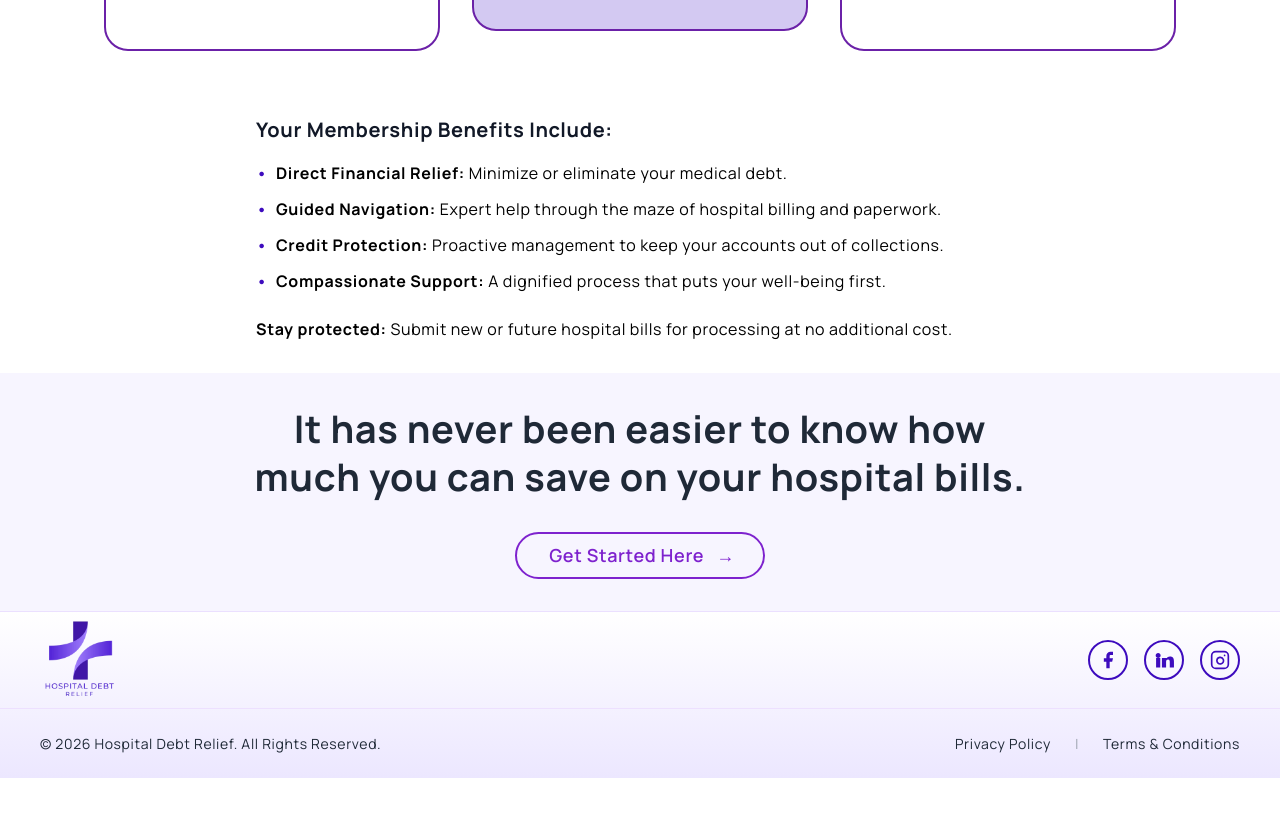
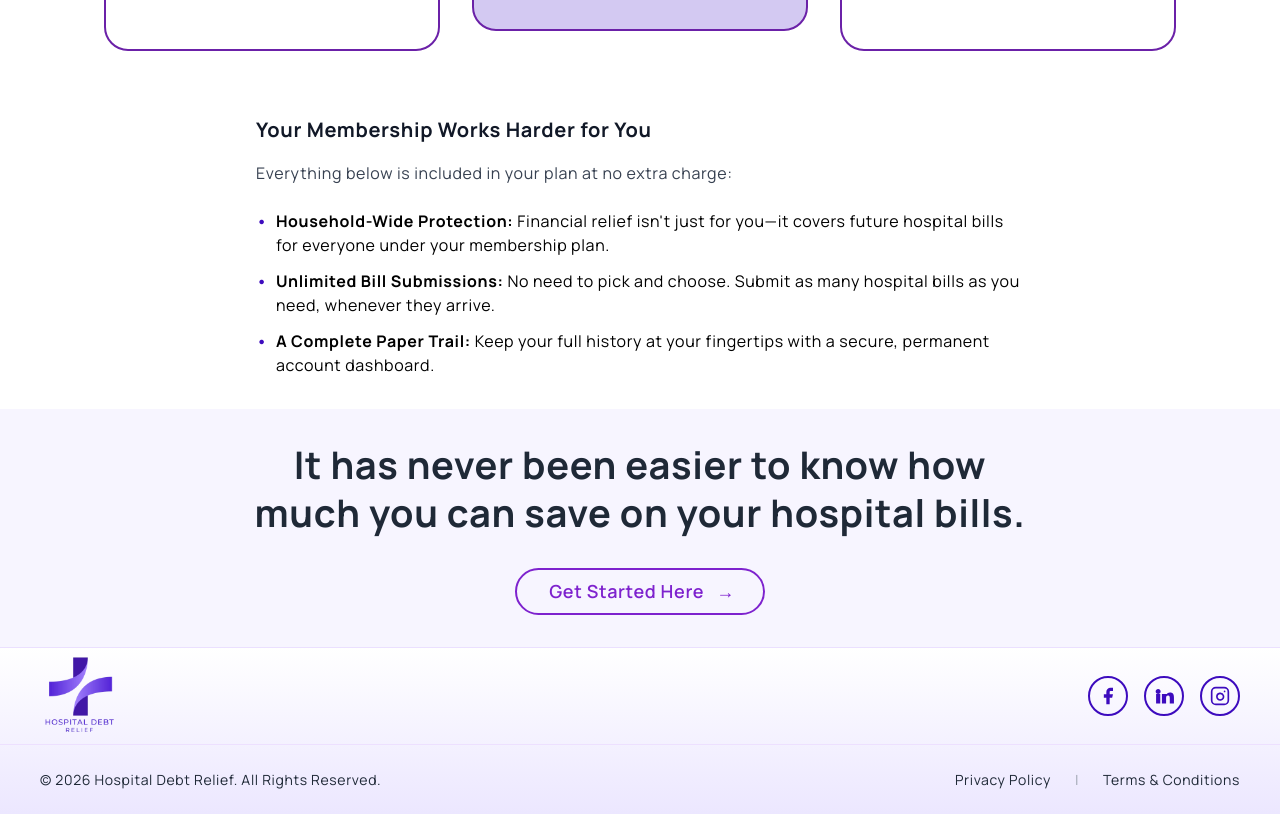
Before and after one commit to Onegreekmyth/Hospital_Debt_Relief_Web, a React (Vite) app: page /plans in a window 1280 px wide. Shown: the part 883-1697 px from the top of the page. Before the commit the page ends 1661 px from the top, so only its background shows below. Built offline with nearby package versions, Linux system fonts and the light colour scheme; no server answers.

Commit message:
Update FAQ and Monthly Plans pages for clarity and improved messaging

```diff
--- a/src/pages/MonthlyPlans.jsx
+++ b/src/pages/MonthlyPlans.jsx
@@ -88,29 +88,25 @@ const MonthlyPlansPage = () => {
           {/* Membership Benefits */}
           <div className="mt-12 md:mt-16 max-w-3xl mx-auto">
             <h2 className="text-[18px] md:text-[20px] font-bold text-gray-900 mb-4">
-              Your Membership Benefits Include:
+              Your Membership Works Harder for You
             </h2>
+            <p className="text-[14px] md:text-[16px] text-gray-700 mb-6">
+              Everything below is included in your plan at no extra charge:
+            </p>
             <ul className="space-y-3 text-[14px] md:text-[16px] text-gray-700">
               <li className="flex gap-2">
                 <span className="text-[#3D0BBE] font-bold shrink-0">•</span>
-                <span className="text-black"><strong>Direct Financial Relief:</strong> Minimize or eliminate your medical debt.</span>
+                <span className="text-black"><strong>Household-Wide Protection:</strong> Financial relief isn't just for you—it covers future hospital bills for everyone under your membership plan.</span>
               </li>
               <li className="flex gap-2">
                 <span className="text-[#3D0BBE] font-bold shrink-0">•</span>
-                <span className="text-black"><strong>Guided Navigation:</strong> Expert help through the maze of hospital billing and paperwork.</span>
+                <span className="text-black"><strong>Unlimited Bill Submissions:</strong> No need to pick and choose. Submit as many hospital bills as you need, whenever they arrive.</span>
               </li>
               <li className="flex gap-2">
                 <span className="text-[#3D0BBE] font-bold shrink-0">•</span>
-                <span className="text-black"><strong>Credit Protection:</strong> Proactive management to keep your accounts out of collections.</span>
-              </li>
-              <li className="flex gap-2">
-                <span className="text-[#3D0BBE] font-bold shrink-0">•</span>
-                <span className="text-black"><strong>Compassionate Support:</strong> A dignified process that puts your well-being first.</span>
+                <span className="text-black"><strong>A Complete Paper Trail:</strong> Keep your full history at your fingertips with a secure, permanent account dashboard.</span>
               </li>
             </ul>
-            <p className="mt-6 text-[14px] md:text-[16px] text-black">
-              <span  className="font-bold text-black">Stay protected:</span> Submit new or future hospital bills for processing at no additional cost.
-            </p>
           </div>
         </div>
       </section>
```
Also changed, not shown: src/pages/Faq.jsx (line endings or trailing spaces).
